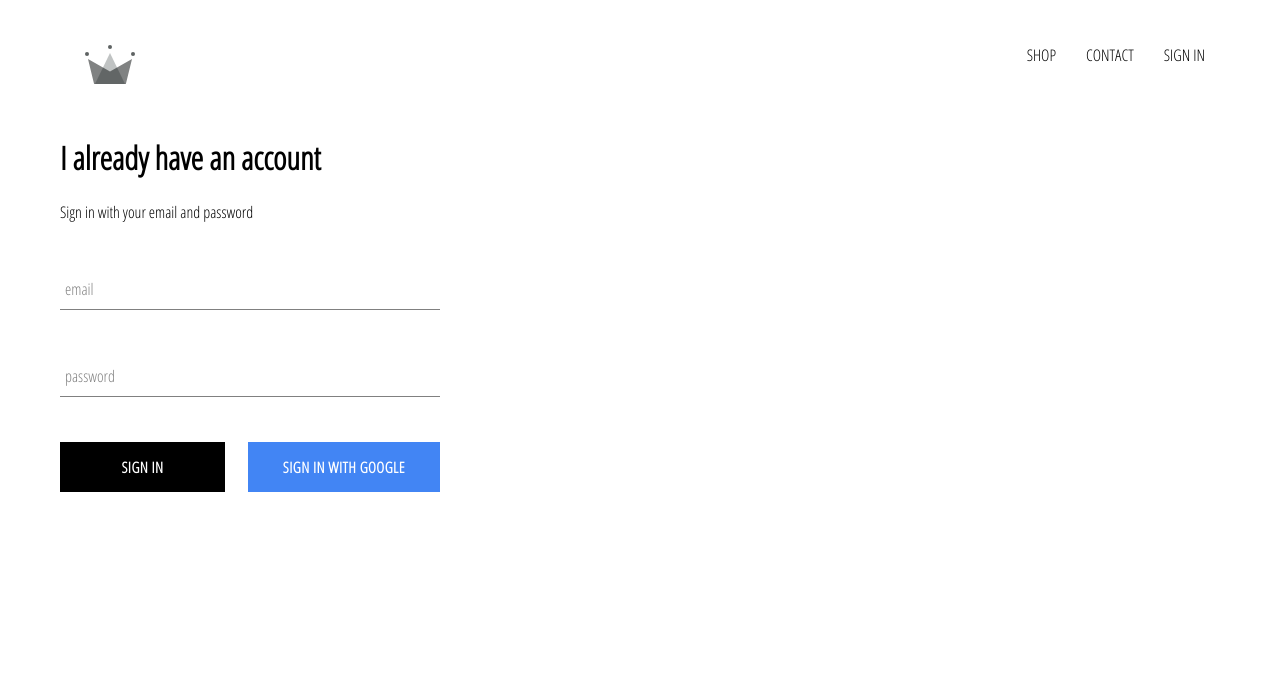
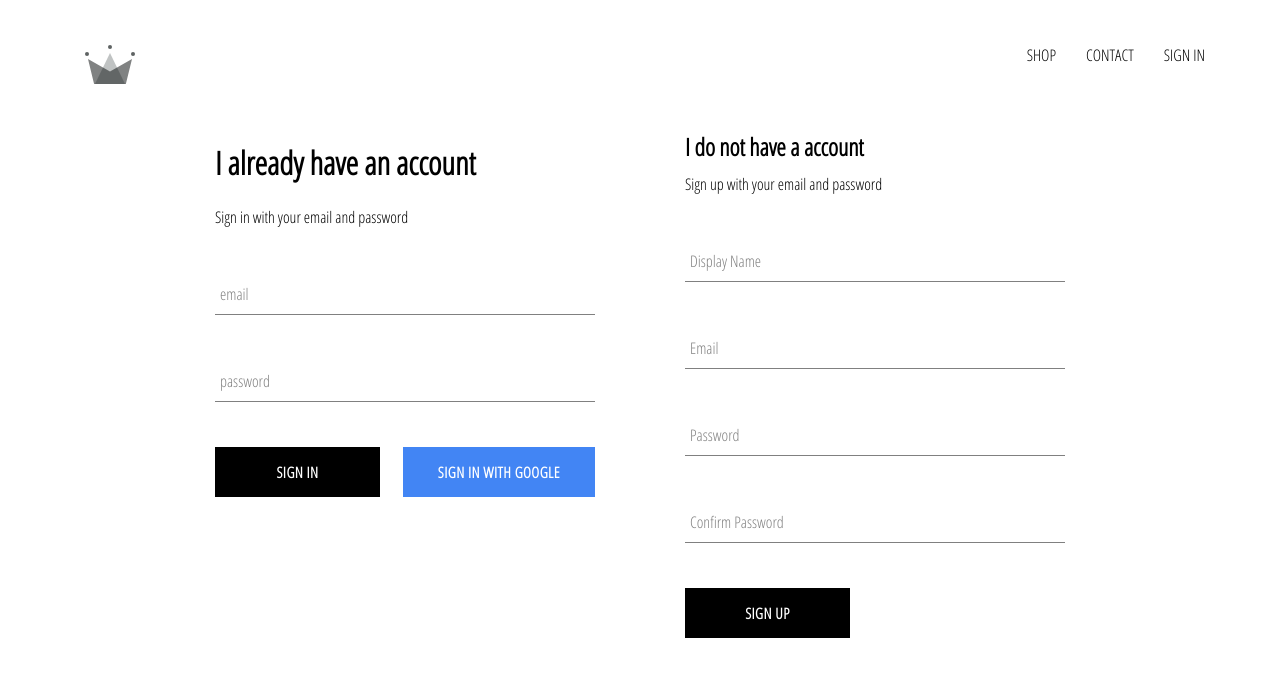
Before and after one commit to ankur-ps-dev/dy-project-sample, a React (Create React App) app: page /signin in a window 1280 px wide. Shown: the top 676 px of the page. Built offline with nearby package versions, Linux system fonts and the light colour scheme; no server answers.

Commit message:
Implemented firebase utils to store authenticated user data

```diff
--- a/src/App.js
+++ b/src/App.js
@@ -3,7 +3,7 @@
 import ShopPage from "./pages/shop/shop.component";
 import Header from "./components/header/header.components";
 import SignInAndSignUpPage from "./pages/sign-in-and-sign-up/sign-in-and-sign-up.components";
-import { auth } from "./firebase/firebase.utils";
+import { auth, createUserProfileDocument } from "./firebase/firebase.utils";
 import "./App.css";
 import { Component } from "react";
 
@@ -19,8 +19,23 @@
   unsubscriptFromAuth = null;
 
   componentDidMount() {
-    this.unsubscriptFromAuth = auth.onAuthStateChanged((user) => {
-      this.setState({ currentUser: user });
+    this.unsubscribeFromAuth = auth.onAuthStateChanged(async (userAuth) => {
+      if (userAuth) {
+        const userRef = await createUserProfileDocument(userAuth);
+
+        userRef.onSnapshot((snapShot) => {
+          this.setState({
+            currentUser: {
+              id: snapShot.id,
+              ...snapShot.data(),
+            },
+          });
+
+          console.log(this.state);
+        });
+      }
+
+      this.setState({ currentUser: userAuth });
     });
   }
 
--- /dev/null
+++ b/src/components/sign-up/sign-up.components.jsx
@@ -0,0 +1,93 @@
+import FormInput from "../form-input/form-input.components";
+import CustomButton from "../custom-button/custom-button.components";
+import { auth, createUserProfileDocument } from "../../firebase/firebase.utils";
+import { Component } from "react";
+import "./sign-up.styles.scss";
+
+class SignUp extends Component {
+  constructor(props) {
+    super(props);
+
+    this.state = {
+      displayName: "",
+      email: "",
+      password: "",
+      confirmPassword: "",
+    };
+  }
+
+  handleSubmit = async (event) => {
+    event.preventDefault();
+    const { displayName, email, password, confirmPassword } = this.state;
+    if (password !== confirmPassword) {
+      alert("Password don't match");
+    }
+    try {
+      const { user } = await auth.createUserWithEmailAndPassword(
+        email,
+        password
+      );
+
+      await createUserProfileDocument(user, { displayName });
+      this.setState({
+        displayName: "",
+        email: "",
+        password: "",
+        confirmPassword: "",
+      });
+    } catch (err) {
+      console.log(err);
+    }
+  };
+  handleChange = (event) => {
+    const { name, value } = event.target;
+    this.setState({ [name]: value });
+  };
+
+  render() {
+    const { displayName, email, password, confirmPassword } = this.state;
+    return (
+      <div className="sign-up">
+        <h2 className="title">I do not have a account</h2>
+        <span>Sign up with your email and password</span>
+        <form className="sign-up-form" onSubmit={this.handleSubmit}>
+          <FormInput
+            type="text"
+            name="displayName"
+            value={displayName}
+            handleChange={this.handleChange}
+            label="Display Name"
+            required
+          />
+          <FormInput
+            type="email"
+            name="email"
+            value={email}
+            handleChange={this.handleChange}
+            label="Email"
+            required
+          />
+          <FormInput
+            type="password"
+            name="password"
+            value={password}
+            handleChange={this.handleChange}
+            label="Password"
+            required
+          />
+          <FormInput
+            type="password"
+            name="confirmPassword"
+            value={confirmPassword}
+            handleChange={this.handleChange}
+            label="Confirm Password"
+            required
+          />
+          <CustomButton type="submit"> SIGN UP</CustomButton>
+        </form>
+      </div>
+    );
+  }
+}
+
+export default SignUp;
--- /dev/null
+++ b/src/components/sign-up/sign-up.styles.scss
@@ -0,0 +1,9 @@
+.sign-up {
+  display: flex;
+  flex-direction: column;
+  width: 380px;
+
+  .title {
+    margin: 10px 0;
+  }
+}
--- a/src/firebase/firebase.utils.js
+++ b/src/firebase/firebase.utils.js
@@ -14,6 +14,31 @@
 
 firebase.initializeApp(config);
 
+export const createUserProfileDocument = async (userAuth, additionalData) => {
+  if (!userAuth) return;
+
+  const userRef = firestore.doc(`users/${userAuth.uid}`);
+
+  const snapShot = await userRef.get();
+
+  if (!snapShot.exists) {
+    const { displayName, email } = userAuth;
+    const createdAt = new Date();
+    try {
+      await userRef.set({
+        displayName,
+        email,
+        createdAt,
+        ...additionalData,
+      });
+    } catch (error) {
+      console.log("error creating user", error.message);
+    }
+  }
+
+  return userRef;
+};
+
 export const auth = firebase.auth();
 export const firestore = firebase.firestore();
 
--- a/src/pages/sign-in-and-sign-up/sign-in-and-sign-up.components.jsx
+++ b/src/pages/sign-in-and-sign-up/sign-in-and-sign-up.components.jsx
@@ -1,10 +1,12 @@
 import "./sign-in-and-sign-up.styles.scss";
 import SignIn from "../../components/sign-in/sign-in.components";
+import SignUp from "../../components/sign-up/sign-up.components";
 
 const SignInAndSignUpPage = () => {
   return (
     <div className="sign-in-and-sign-up">
       <SignIn />
+      <SignUp />
     </div>
   );
 };
--- a/src/pages/sign-in-and-sign-up/sign-in-and-sign-up.styles.scss
+++ b/src/pages/sign-in-and-sign-up/sign-in-and-sign-up.styles.scss
@@ -0,0 +1,6 @@
+.sign-in-and-sign-up {
+  width: 850px;
+  display: flex;
+  justify-content: space-between;
+  margin: 30px auto;
+}
```
